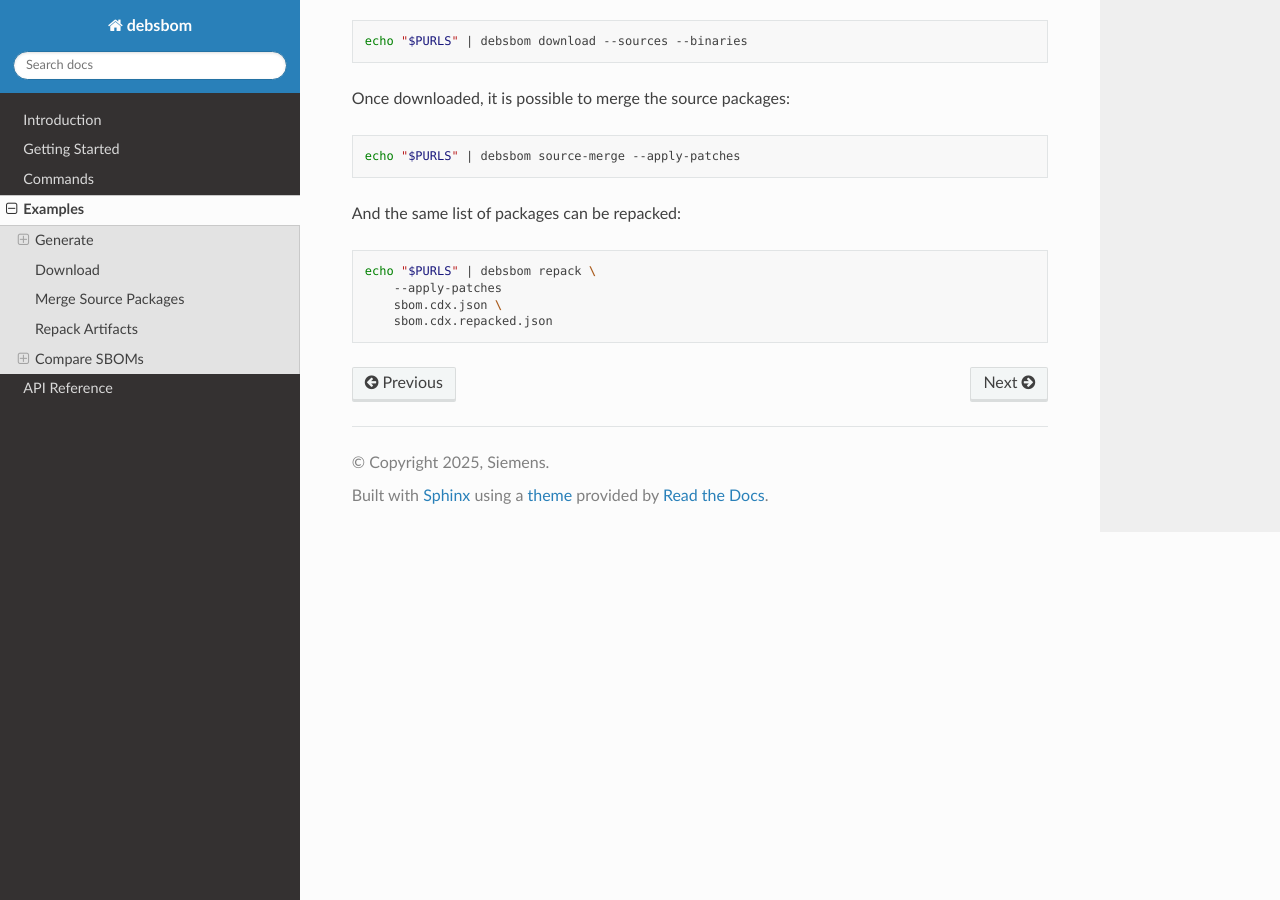
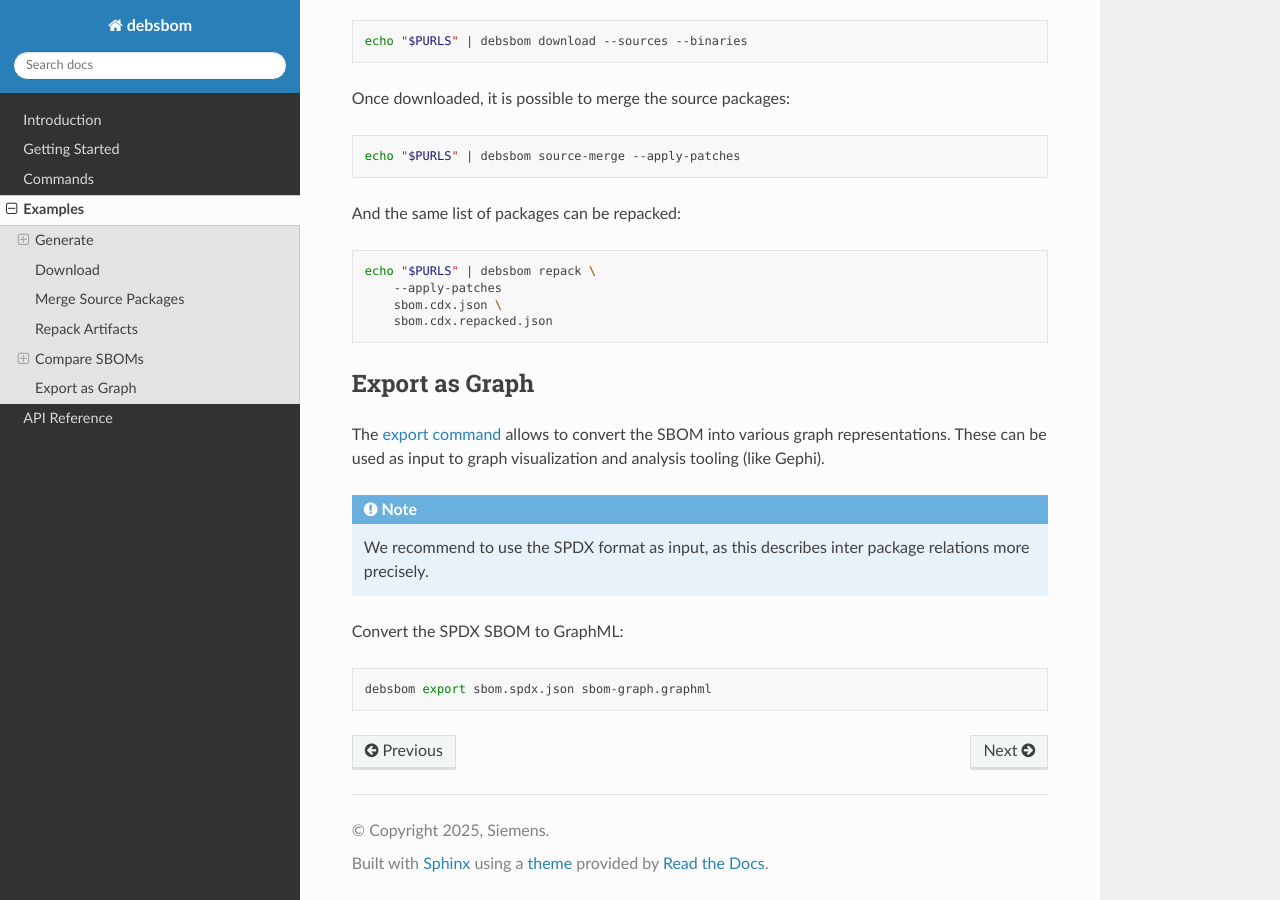
Before and after one commit to siemens/debsbom, a Sphinx documentation site: the page built from docs/source/examples.rst, in a window 1280 px wide and 900 px high, scrolled down 3395 px. Built offline with Sphinx 7.4.7 and the Read the Docs theme 3.1.0, drawn with Linux system fonts in a browser that asks for light colours.

Commit message:
feat(cli): add export command to convert SBOM into graph
Signed-off-by: Felix Moessbauer <felix.moessbauer@siemens.com>

```diff
--- a/docs/source/commands.rst
+++ b/docs/source/commands.rst
@@ -8,3 +8,4 @@ Commands
   commands/download
   commands/source-merge
   commands/repack
+  commands/export
--- a/docs/source/examples.rst
+++ b/docs/source/examples.rst
@@ -180,3 +180,19 @@ And the same list of packages can be repacked:
         --apply-patches
         sbom.cdx.json \
         sbom.cdx.repacked.json
+
+Export as Graph
+~~~~~~~~~~~~~~~
+
+The :doc:`commands/export` allows to convert the SBOM into various graph representations.
+These can be used as input to graph visualization and analysis tooling (like Gephi).
+
+.. note::
+    We recommend to use the SPDX format as input, as this describes inter package relations
+    more precisely.
+
+Convert the SPDX SBOM to GraphML:
+
+.. code-block:: bash
+
+    debsbom export sbom.spdx.json sbom-graph.graphml
```
Also changed, not shown: README.md (+3 -2 lines), docs/source/commands/export.rst (added, +10 -0 lines), 1 other file.
